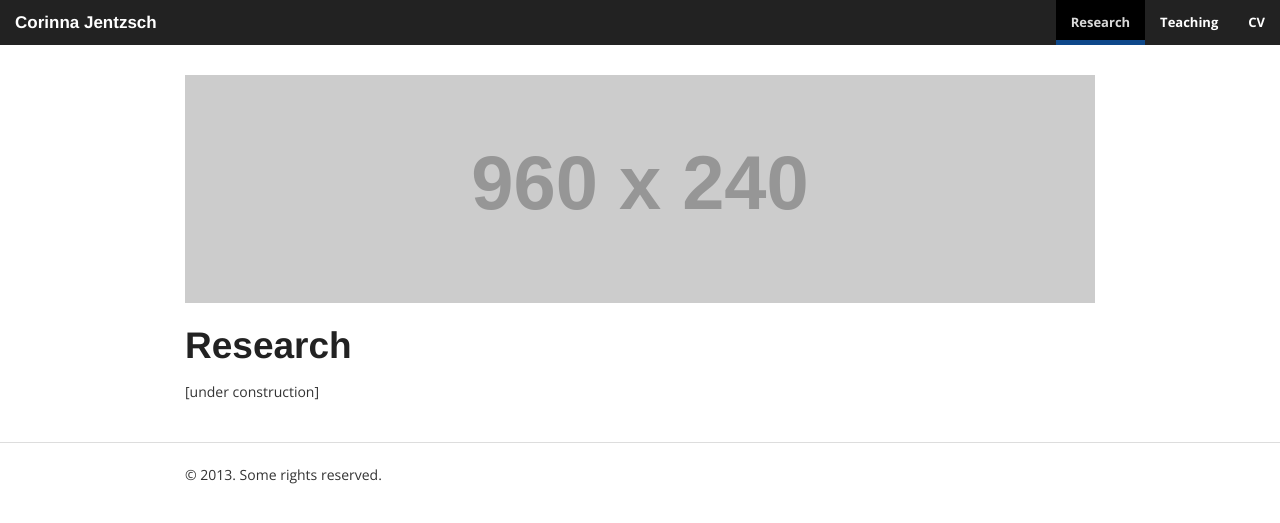
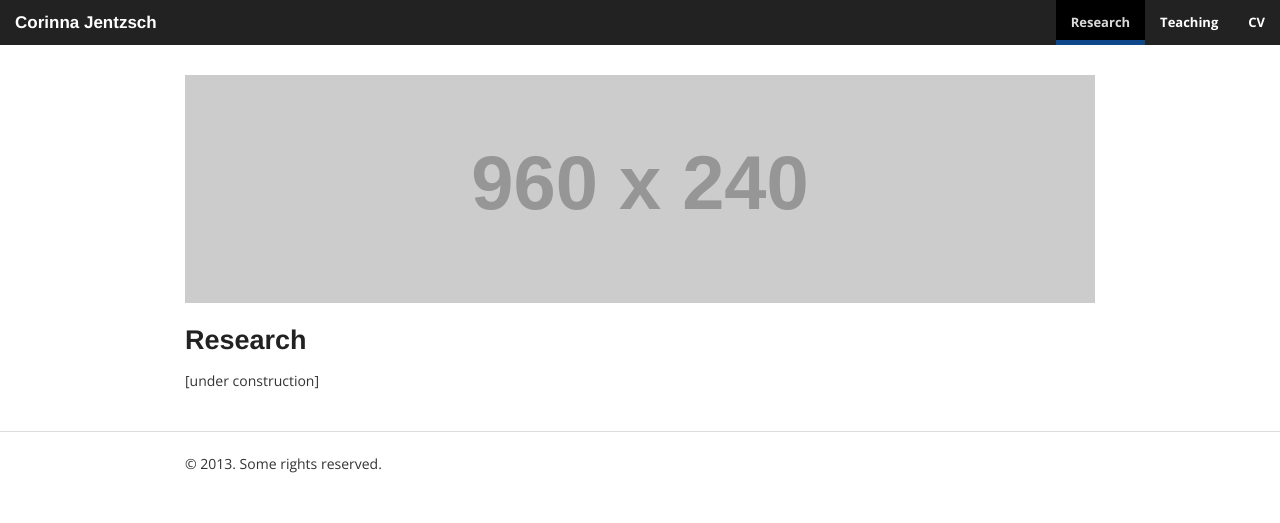
Before and after one commit to corinnajentzsch/corinnajentzsch.github.io, a Jekyll site: the page built from research.md, in a window 1280 px wide. Shown: the top 523 px of the page. Built offline with Jekyll 4.4.1, drawn with Linux system fonts in a browser that asks for light colours; nearby versions of some CDN libraries; library files that are not in the unit come from our copies.

```diff
--- a/research.md
+++ b/research.md
@@ -4,6 +4,6 @@ title: Research
 published: true
 ---
 
-## Research
+### Research
 
 [under construction]
```
